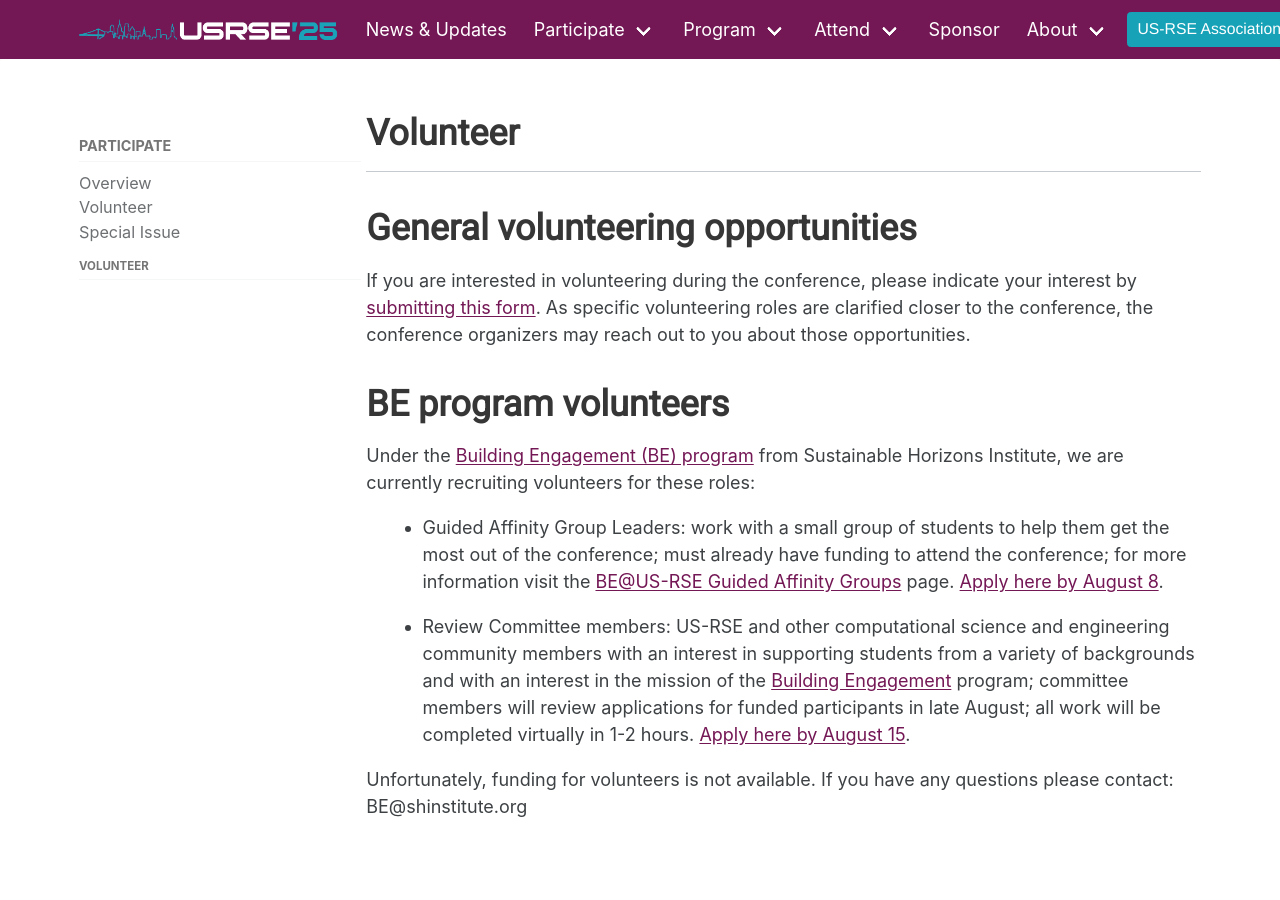
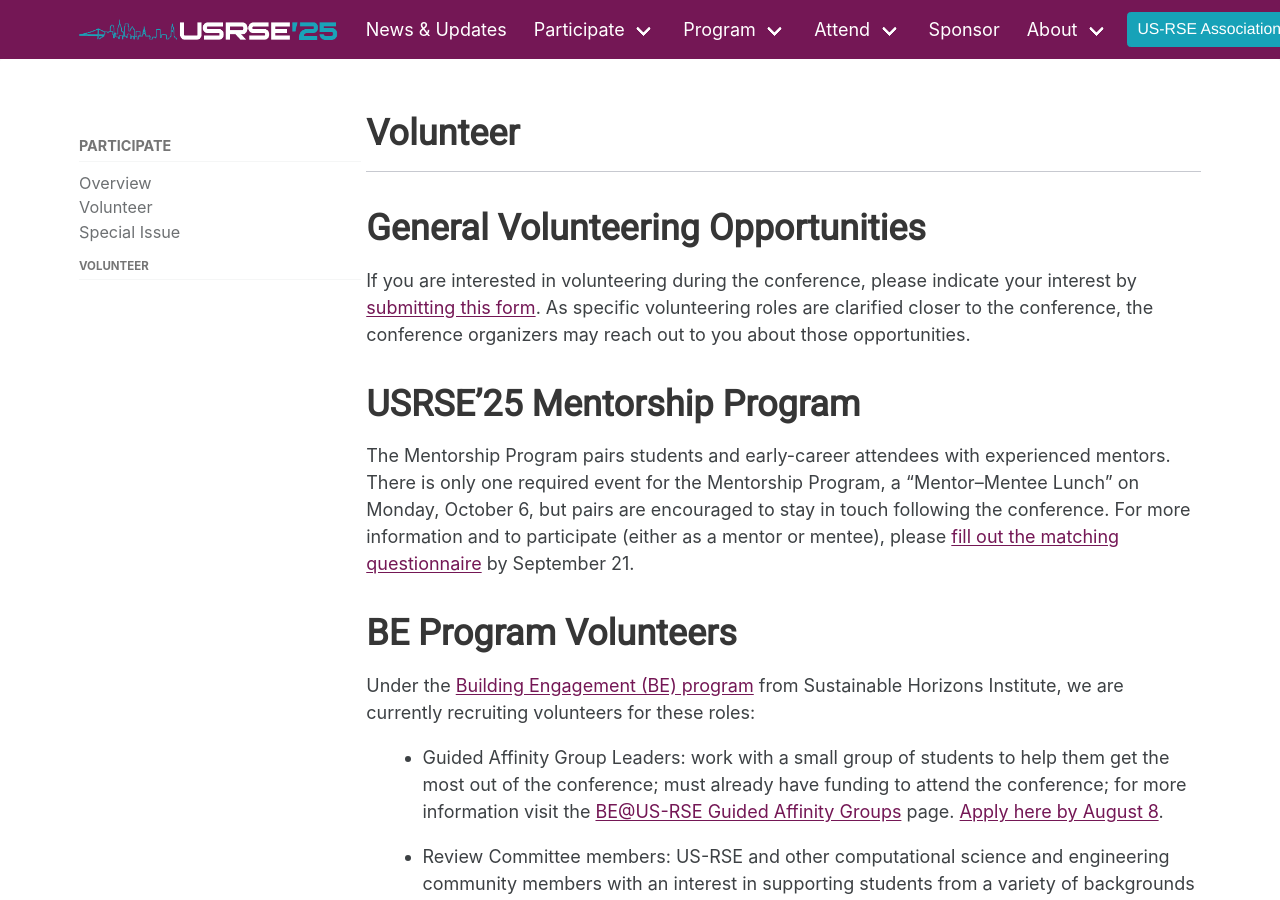
Before and after one commit to USRSE/usrse25, a Jekyll site: the page built from pages/participate/volunteer.md, in a window 1280 px wide and 900 px high. Built offline with Jekyll 4.4.1, drawn with Linux system fonts in a browser that asks for light colours; a style sheet for code colours, icons or effects is not loaded.

Commit message:
Update volunteer.md

```diff
--- a/pages/participate/volunteer.md
+++ b/pages/participate/volunteer.md
@@ -8,11 +8,20 @@
 permalink: participate/volunteer/
 set_last_modified: true
 ---
-# General volunteering opportunities
+# General Volunteering Opportunities
 
 If you are interested in volunteering during the conference, please indicate your interest by [submitting this form](https://forms.gle/gaABue72wFwoXgFE8). As specific volunteering roles are clarified closer to the conference, the conference organizers may reach out to you about those opportunities.
 
-# BE program volunteers
+# USRSE'25 Mentorship Program
+
+The Mentorship Program pairs students and early-career attendees with experienced mentors.
+There is only one required event for the Mentorship Program, a "Mentor–Mentee Lunch" on
+Monday, October 6, but pairs are encouraged to stay in touch following the conference.
+For more information and to participate (either as a mentor or mentee), please
+[fill out the matching questionnaire](https://docs.google.com/forms/d/e/1FAIpQLSfpChAMh7E23ti9oXGCZsGTSCgutqXT_JO-dcd6UmDcc_5zew/viewform)
+by September 21.
+
+# BE Program Volunteers
 
 Under the [Building Engagement (BE) program](https://shinstitute.org/building-engagement-us-rse-2025/) from Sustainable Horizons Institute, we are currently recruiting volunteers for these roles:
 
```
